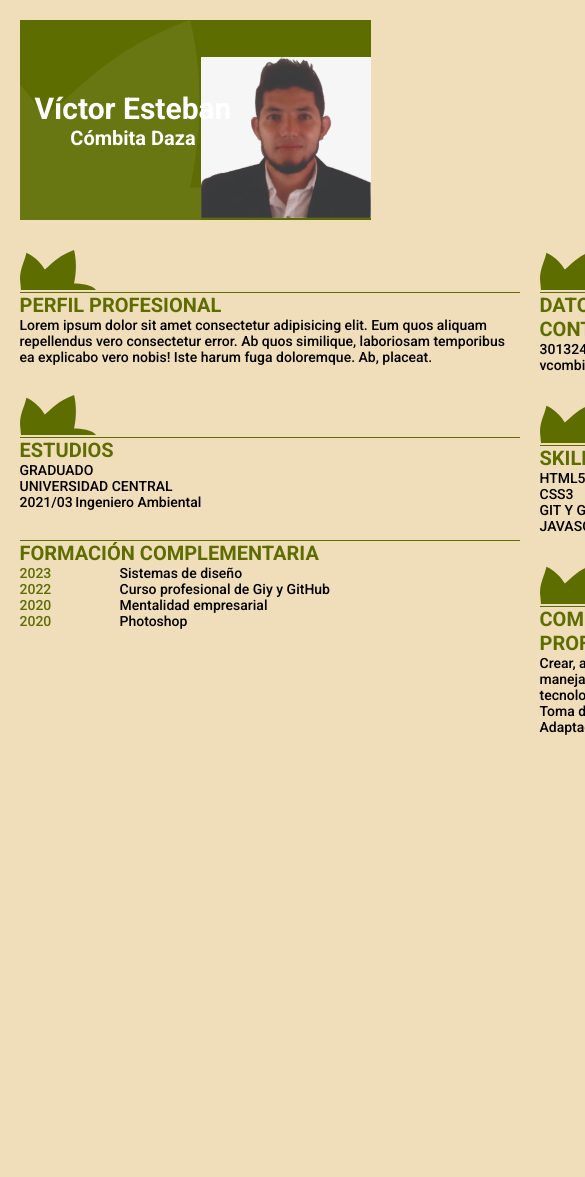
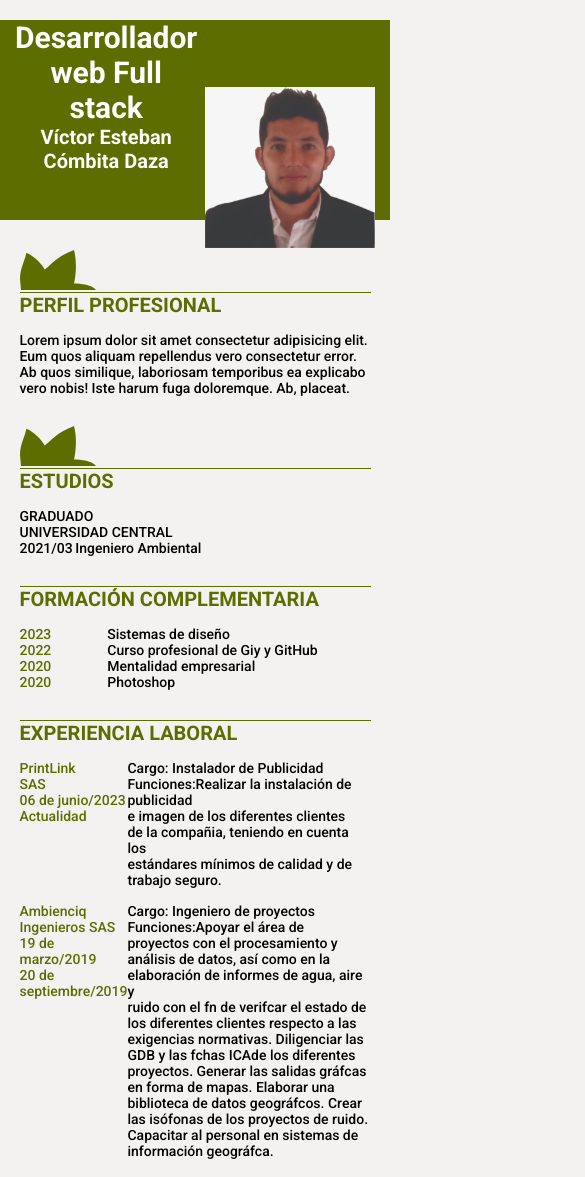
Before and after one commit to vcombitad/CV, a website: page index.html in a window 390 px wide. Shown: the top 1177 px of the page, 585 px wide, since content can reach past the window. Before the commit the page ends 844 px from the top, so only its background shows below. Drawn offline with Linux system fonts and the light colour scheme.

Commit message:
se complementa con la adición de media queries para mejorar la vista en otros dispositivos

```diff
--- a/index.html
+++ b/index.html
@@ -17,7 +17,9 @@
                 <img src="./assets/hoja2_grande.svg" alt="">
             </figure>
             <div class="nombre">
-                <h1>Víctor Esteban</h1>
+
+                <h1>Desarrollador web Full stack</h1>
+                <h2>Víctor Esteban</h2>
                 <h2>Cómbita Daza</h2>
             </div>
 
@@ -32,7 +34,7 @@
     </header>
 
     <main>
-        <div>
+        <div class="main--container">
             <section class="profile-description">
                 <div class="smallHoja">
                     <figure>
@@ -76,8 +78,54 @@
                 </div>
             </section>
 
+            <section>
+                <figure class="smallHoja"></figure>
+                <h2>EXPERIENCIA LABORAL    </h2>
+                <div class="lista_complementaria">
+                    <ul class="lista_complementaria--green">
+                        <li>PrintLink</li>
+                        <li>SAS</li>
+                        <li>06 de junio/2023</li>
+                        <li>Actualidad</li>
+                    </ul>
+                    <p class="cargo">Cargo: Instalador de Publicidad
+                        <br>Funciones:Realizar la instalación de publicidad
+                        <br> e imagen de los diferentes clientes
+                        <br> de la compañia, teniendo en cuenta los
+                        <br> estándares mínimos de calidad y de trabajo seguro.
+
+                    </p>
+
+                    <ul class="lista_complementaria--green">
+                        <li>Ambienciq </li>
+                        <li>Ingenieros SAS</li>
+                        <li>19 de marzo/2019</li>
+                        <li>20 de septiembre/2019</li>
+                    </ul>
+                    <p class="cargo">Cargo: Ingeniero de proyectos
+                        <br>Funciones:Apoyar el área de
+                        <br> proyectos con el procesamiento y
+                        <br>análisis de datos, así como en la
+                        <br>elaboración de informes de agua, aire y
+                        <br>ruido con el fn de verifcar el estado de
+                        <br>los diferentes clientes respecto a las
+                        <br>exigencias normativas. Diligenciar las
+                        <br>GDB y las fchas ICAde los diferentes
+                        <br>proyectos. Generar las salidas gráfcas
+                        <br>en forma de mapas. Elaborar una
+                        <br>biblioteca de datos geográfcos. Crear
+                        <br>las isófonas de los proyectos de ruido.
+                        <br>Capacitar al personal en sistemas de
+                        <br>información geográfca.
+
+
+
+                    </p>
+                </div>
+            </section>
+
         </div>
-        <div>
+        <div class="main--container">
 
             <section class="perfilProfesional">
             <div class="smallHoja">
@@ -128,6 +176,24 @@
             </div>
          </section>
 
+         <section>
+            <div class="smallHoja">
+                <figure>
+                    <img src="./assets/hoja.svg" alt="">
+                </figure>
+            </div>
+            <h2>HOBBIES</h2>
+            <div class="skills">
+                <ul class="lista_skills">
+                    <li>Jugar Ajedrez</li>
+                    <li>Videojuegos</li>
+                    <li>Leer</li>
+                    <li>Conocer nuevos lugares</li>
+
+                </ul>
+
+            </div>
+         </section>
 
 
         </div>
--- a/styles.css
+++ b/styles.css
@@ -7,7 +7,7 @@
 html {
     font-size: 62.5%;
     font-family: 'Roboto', sans-serif;
-    background: rgb(240, 221, 186);
+    background: rgb(243, 242, 240);
 }
 body {
     display: flex;
@@ -67,6 +67,8 @@ header div {
 
     width: 170px;
     height: auto;
+    margin-right: 15px;
+    margin-bottom: -30px;
 
 }
 
@@ -89,6 +91,7 @@ section {
 section h2 {
     color: #5d6d00;
     font-size: 2rem;
+    margin-bottom: 15px;
 }
 section p {
     font-size: 1.4rem;
@@ -98,7 +101,7 @@ section span {
 }
 .lista_complementaria {
     display: grid;
-    grid-template-columns: 100px 400px;
+    grid-template-columns: 150px 400px;
     font-size: 1.4rem;
 
 }
@@ -114,3 +117,42 @@ section span {
     list-style: none;
     font-size: 1.4rem;
 }
+.cargo {
+    margin-bottom: 15px;
+}
+
+@media screen and (max-width:815px) {
+main {
+    display: grid;
+    grid-template-columns: 1fr;
+}
+}
+@media screen and (max-width:668px) {
+
+    header {
+
+        width: 100vw;
+
+    }
+    header div{
+        display: flex;
+        flex-direction: column;
+    }
+
+    .hojaFondo img{
+        display: none;
+    }
+
+    .nombre {
+        position: unset;
+    }
+    .main--container {
+        width: 90vw;
+    }
+    .lista_complementaria {
+
+        grid-template-columns: 1fr 3fr;
+
+
+    }
+    }
```
